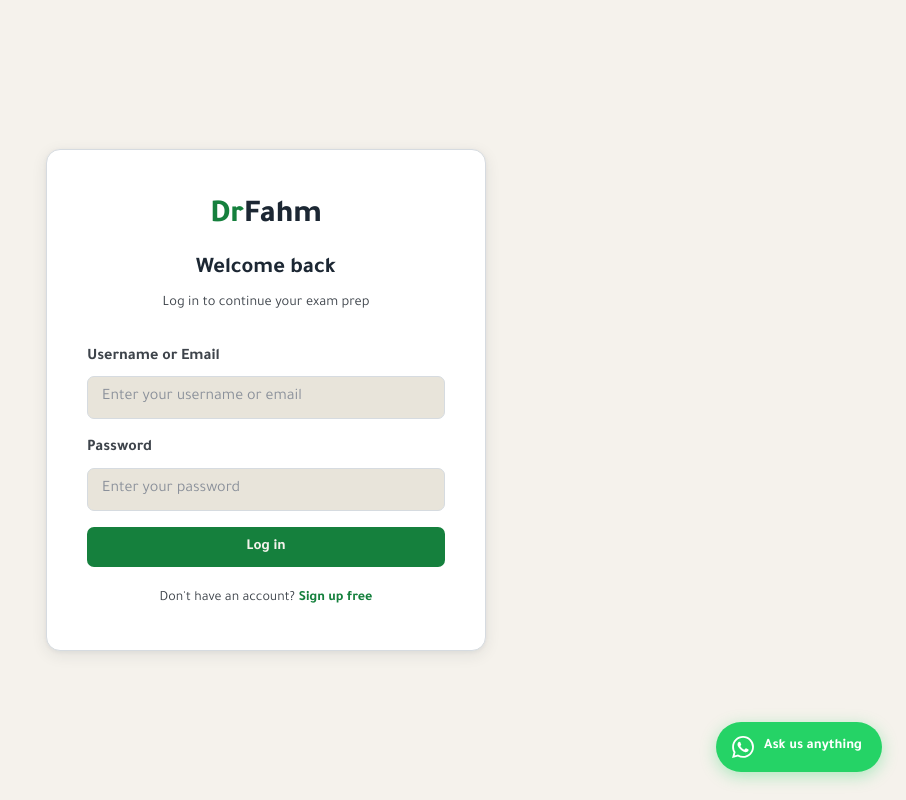
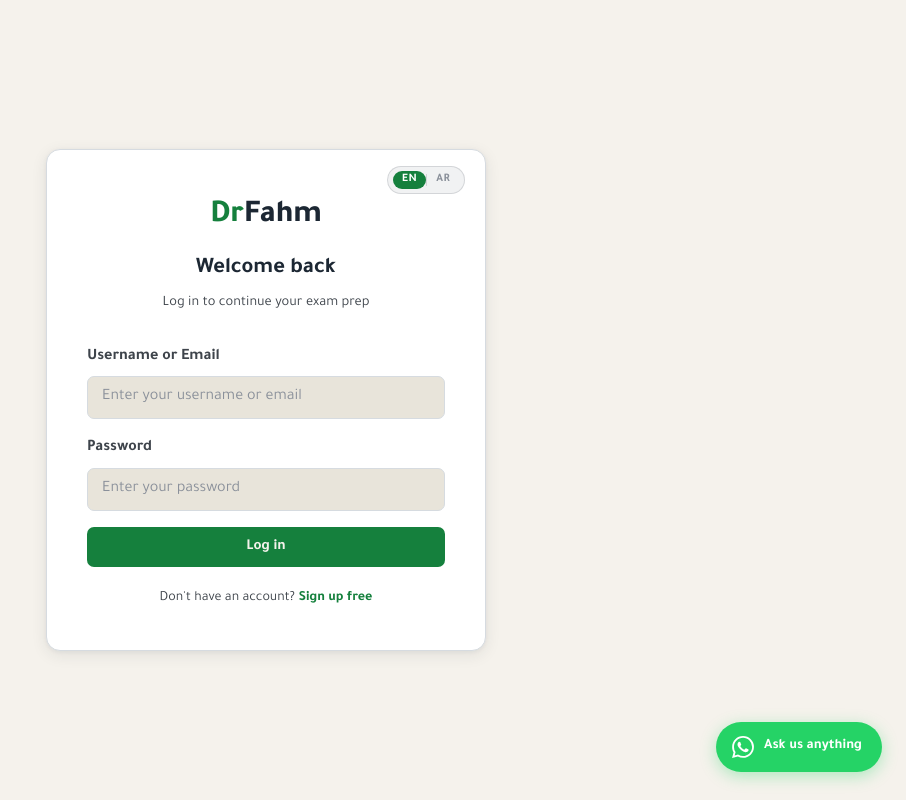
Before and after one commit to saja-aabith/DrFahm2, a React (Create React App) app in the folder frontend/: page /login in a window 1280 px wide. Shown: the whole page, without its empty margins (374-1280 px from the left). Built offline with nearby package versions, Linux system fonts and the light colour scheme; no server answers.

Commit message:
28.7 login addition

```diff
--- a/frontend/src/pages/Login.jsx
+++ b/frontend/src/pages/Login.jsx
@@ -4,10 +4,10 @@
 import { useAuth } from '../context/AuthContext';
 
 export default function Login() {
-  const { t }     = useTranslation();
-  const { login } = useAuth();
-  const navigate  = useNavigate();
-  const location  = useLocation();
+  const { t, i18n } = useTranslation();
+  const { login }   = useAuth();
+  const navigate    = useNavigate();
+  const location    = useLocation();
 
   const [identifier, setIdentifier] = useState('');
   const [password,   setPassword]   = useState('');
@@ -15,6 +15,10 @@
   const [loading,    setLoading]    = useState(false);
 
   const from = location.state?.from?.pathname || '/dashboard';
+
+  const toggleLang = () => {
+    i18n.changeLanguage(i18n.language === 'en' ? 'ar' : 'en');
+  };
 
   const handleSubmit = async (e) => {
     e.preventDefault();
@@ -32,7 +36,20 @@
 
   return (
     <div className="auth-page">
-      <div className="auth-card">
+      <div className="auth-card" style={{ position: 'relative' }}>
+
+        {/* Language toggle pill — top-right (top-left in RTL via auto flip) */}
+        <button
+          className="lang-toggle"
+          onClick={toggleLang}
+          aria-label={t('auth.lang_toggle_aria')}
+          style={{ position: 'absolute', top: 16, insetInlineEnd: 16 }}
+        >
+          <span className={i18n.language === 'en' ? 'lang-active' : ''}>EN</span>
+          <span className="lang-sep" />
+          <span className={i18n.language === 'ar' ? 'lang-active' : ''}>AR</span>
+        </button>
+
         <div className="auth-logo">
           <Link to="/" style={{ textDecoration: 'none' }}>
             <span className="logo-dr">Dr</span><span className="logo-fahm">Fahm</span>
```
